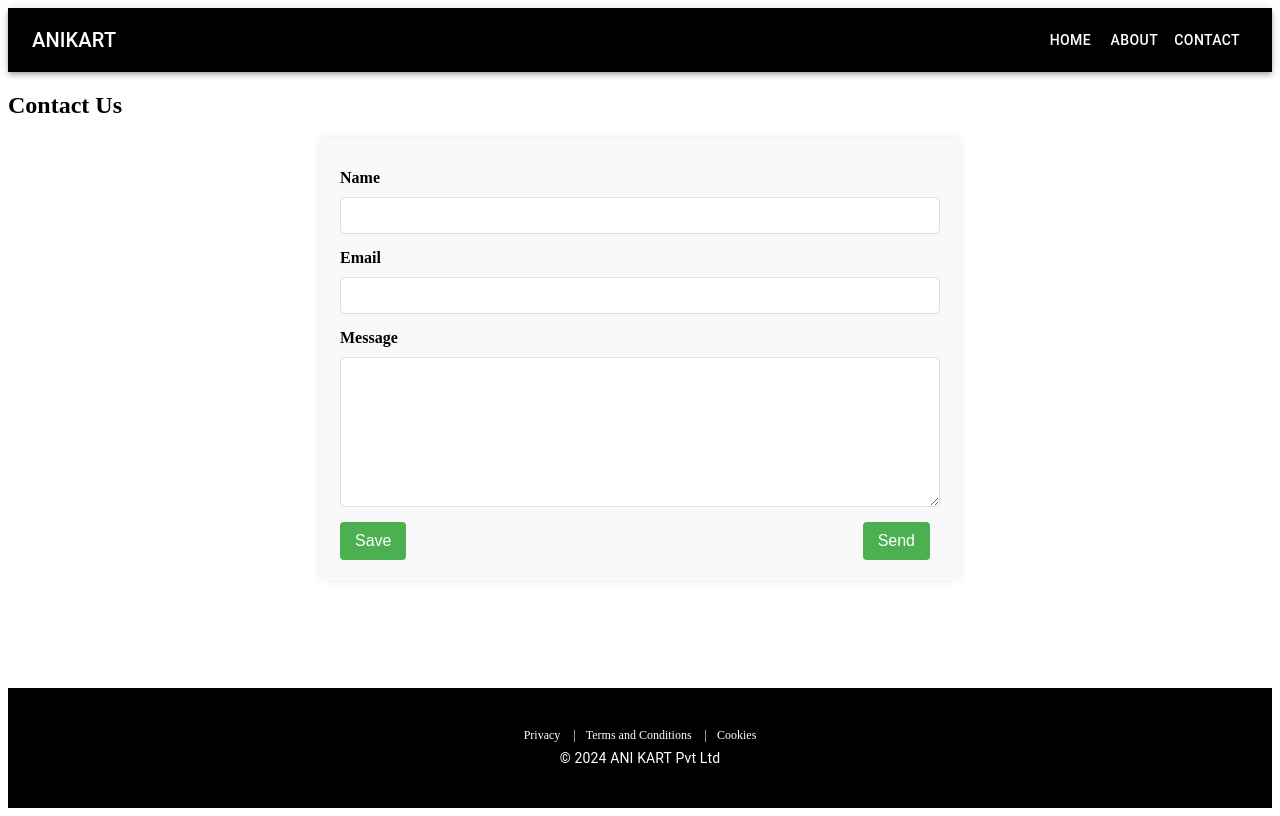
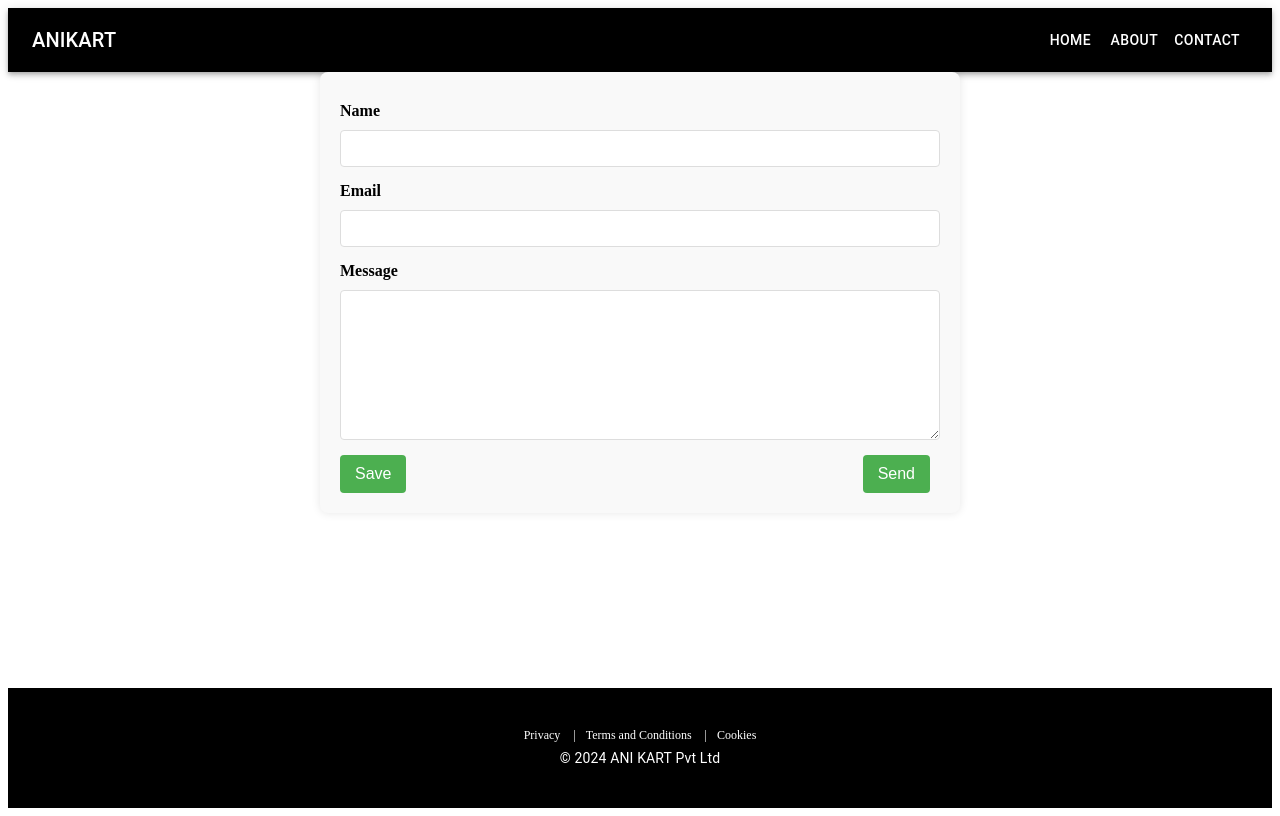
Before and after one commit to iamgaara/Contact-Me_website, a React (Create React App) app: page /contact in a window 1280 px wide. Built offline with nearby package versions, Linux system fonts and the light colour scheme.

Commit message:
Update Contact.js

```diff
--- a/src/Components/Contact.js
+++ b/src/Components/Contact.js
@@ -4,7 +4,7 @@ export default class Contact extends Component {
     render() {
         return (
             <div>
-                <h2>Contact Us</h2>
+
             </div>
         )
     }
```
